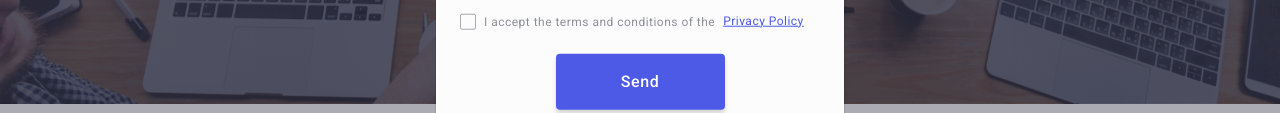
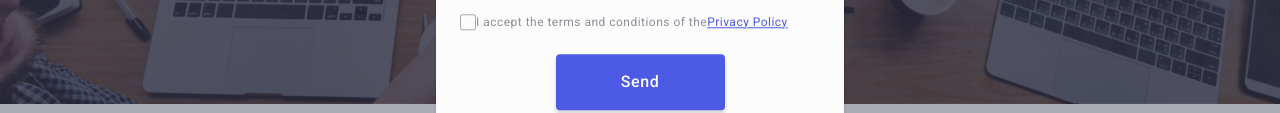
Before and after one commit to Rybchynskyi93/goit-markup-hw-05, a plain HTML site: page index.html in a window 1280 px wide. Both pictures are taken after a click on the button "Order Service". Shown: the part 569-682 px from the top of the page. Drawn offline with nearby package versions, Linux system fonts and the light colour scheme.

Commit message:
span dif

```diff
--- a/css/styles.css
+++ b/css/styles.css
@@ -862,7 +862,6 @@ img {
   line-height: 1.17;
   letter-spacing: 0.04em;
   color: #8e8f99;
-  display: flex;
   gap: 8px;
   align-items: center;
 }
@@ -881,7 +880,7 @@ img {
     fill 250ms cubic-bezier(0.4, 0, 0.2, 1);
 }
 
-.chek-span {
+.check-span {
   display: inline-flex;
 }
 
```
